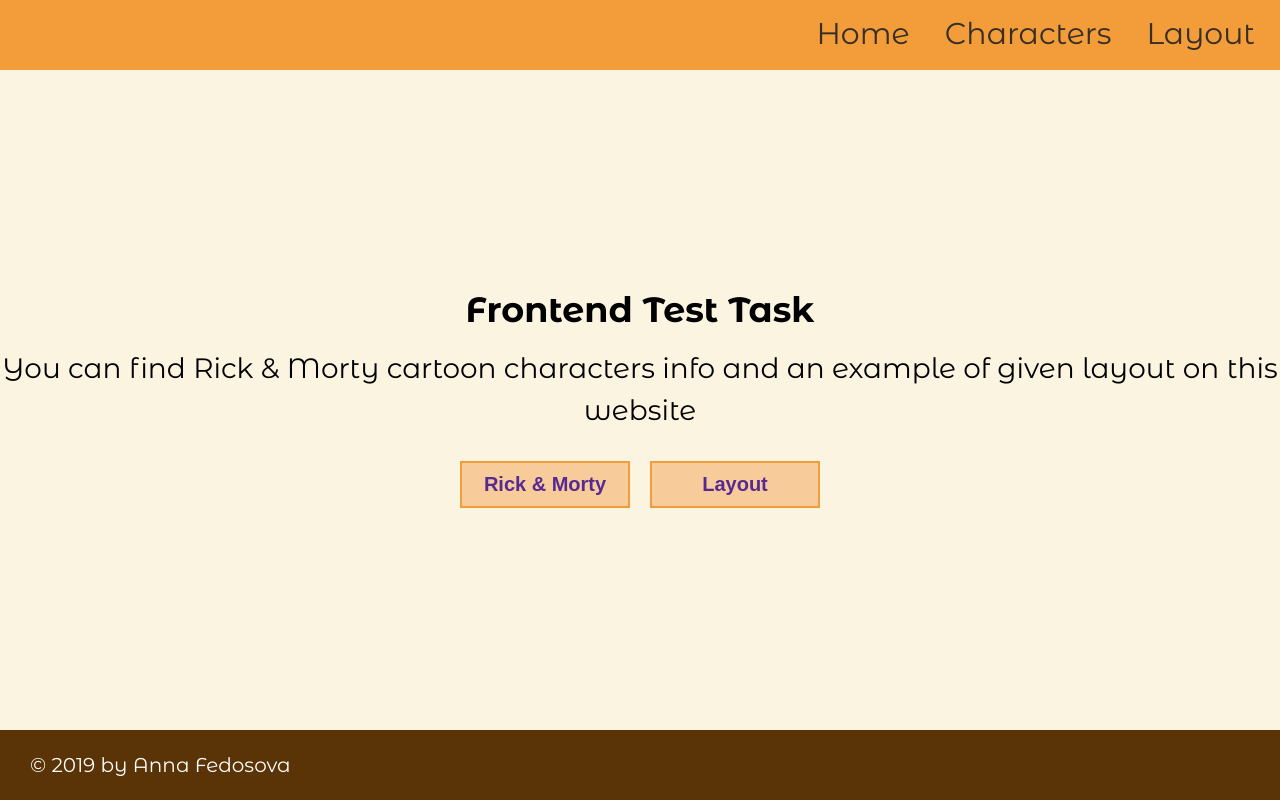
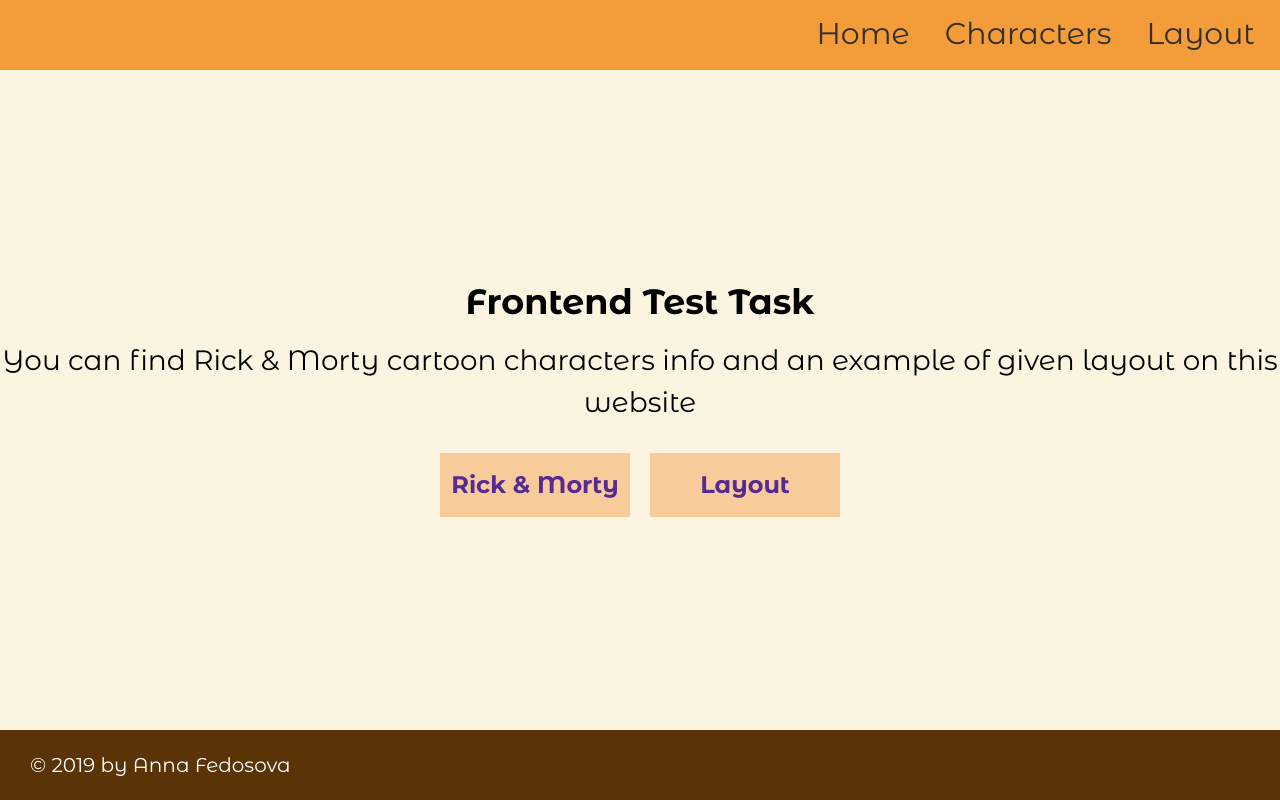
Before and after one commit to net-ka/rick-morty, a React (Create React App) app in the folder rick-morty-app/: page / in a window 1280 px wide. Built offline with nearby package versions, Linux system fonts and the light colour scheme.

Commit message:
refactor: correct styles, props transfer, character list clicks

```diff
--- a/rick-morty-app/src/components/characters/characters.js
+++ b/rick-morty-app/src/components/characters/characters.js
@@ -17,8 +17,8 @@ class CharactersComp extends Component {
         .catch(error => error);
     }
 
-    forFetch(data) {
-        fetch(data)
+    forFetch(url) {
+        fetch(url)
         .then(response => response.json())
         .then(data => this.updateData(data))
         .catch(error => error);
@@ -28,12 +28,12 @@ class CharactersComp extends Component {
         this.setState({ data });
     }
 
-    changePage(data) {
-        this.forFetch(data);
+    changePage(url) {
+        this.forFetch(url);
 
         let page = document.querySelector('.current');
 
-        let pagePart = data.split(path).join('');
+        let pagePart = url.split(path).join('');
         let devider = pagePart.indexOf('&');
 
         if (devider === -1) {
@@ -45,14 +45,18 @@ class CharactersComp extends Component {
     }
 
     findCharacter(value) {
-        const data = `${path}&name=${value}`;
+        const url = `${path}&name=${value}`;
 
         let page = document.querySelector('.current');
         if (page) {
             page.innerHTML = '1';
         }
 
-        this.forFetch(data);
+        this.forFetch(url);
+    }
+
+    openName(currentTarget) {
+        currentTarget.lastChild.firstChild.click();
     }
 
     render() {
@@ -68,11 +72,12 @@ class CharactersComp extends Component {
             <section className='characters-wrapper'>
                 <h1 className='characters-title'>Rick & Morty characters list</h1>
                 <input className="search-line" type="text" placeholder="Search" onChange={e => this.findCharacter(e.target.value)}></input>
+
                 { results && <table>
                     <tbody>
                         {results.map(({ id, name, image }) => {
                             return (
-                            <tr key={id} className='hero-row'>
+                            <tr key={id} className='hero-row' onClick={(e) => this.openName(e.currentTarget)}>
                                 <td className='hero-photo-data'><img className='hero-photo' src={image} alt={name} /></td>
                                 <td className='hero-name-data'><Link to={`/characters/${id}`}>{name}</Link></td>
                             </tr>
@@ -80,6 +85,7 @@ class CharactersComp extends Component {
                         })}
                     </tbody>
                 </table>}
+
                 <div className="pages-wrapper">
                     { prev && <button className="prev" onClick={() => this.changePage(prev)}>&lt;</button>}
                     { !prev && <button className="prev hidden">&lt;</button>}
--- a/rick-morty-app/src/components/characters/characters.scss
+++ b/rick-morty-app/src/components/characters/characters.scss
@@ -37,6 +37,7 @@
 
             &:hover {
                 background-color: darken($body-background, 7%);
+                cursor: pointer;
             }
 
             .hero-photo-data {
@@ -61,6 +62,8 @@
 
                 a {
                     color: $link-color;
+                    text-decoration: none;
+                    font-weight: 600;
                 }
             }
         }
--- a/rick-morty-app/src/components/hero/heroComp.js
+++ b/rick-morty-app/src/components/hero/heroComp.js
@@ -6,11 +6,12 @@ const path = 'https://rickandmortyapi.com/api/character';
 class HeroComp extends Component {
 
     state = {
-        hero: {}
+        hero: {},
+        id: this.props.id
     }
 
     componentDidMount() {
-        const id = this.props.match.params.id || '';
+        const { id } = this.state;
 
         fetch(`${path}/${id}`)
         .then(response => response.json())
--- a/rick-morty-app/src/components/home-main-info/home-main-info.js
+++ b/rick-morty-app/src/components/home-main-info/home-main-info.js
@@ -1,5 +1,5 @@
 import React from 'react';
-import { NavLink } from 'react-router-dom';
+import { Link } from 'react-router-dom';
 
 import './home-main-info.scss'
 
@@ -8,8 +8,8 @@ const HomeMainInfo = () => (
         <h1 className='title'>Frontend Test Task</h1>
         <p>You can find Rick & Morty cartoon characters info and an example of given layout on this website</p>
         <div>
-            <button><NavLink to='/characters'>Rick & Morty</NavLink></button>
-            <button><NavLink to='/layout'>Layout</NavLink></button>
+            <Link to='/characters'>Rick & Morty</Link>
+            <Link to='/layout'>Layout</Link>
         </div>
     </section>
 );
--- a/rick-morty-app/src/components/home-main-info/home-main-info.scss
+++ b/rick-morty-app/src/components/home-main-info/home-main-info.scss
@@ -20,19 +20,26 @@
         line-height: 1.5em;
     }
 
-    button {
-        width: 170px;
-        font-size: 20px;
+    a {
+        @include link-font;
+        display: inline-block;
+        width: 190px;
+        font-size: 24px;
         background: lighten($base-background-1, 20%);
-        padding: 10px 0;
-        border: 2px solid $base-background-1;
+        padding: 20px 0;
+        border: none;
+        text-align: center;
 
         &:first-child {
             margin-right: 20px;
         }
 
-        a {
-            @include link-font;
+        &:hover {
+            background: lighten($base-background-1, 10%);
         }
+
+        // a {
+        //     @include link-font;
+        // }
     }
 }
--- a/rick-morty-app/src/index.js
+++ b/rick-morty-app/src/index.js
@@ -1,24 +1,21 @@
 import React from 'react';
 import ReactDOM from 'react-dom';
 import { BrowserRouter as Router, Route, Switch } from 'react-router-dom';
-// import './index.css';
 import App from './App';
 import * as serviceWorker from './serviceWorker';
 
 import Characters from './pages/characters';
-// import Hero from './pages/hero';
+import Hero from './pages/hero';
 import Home from './pages/index';
 import Layout from './pages/layout';
 import Error from './pages/error';
-import HeroComp from './components/hero/heroComp';
 
 ReactDOM.render((
     <Router>
         <App>
             <Switch>
                 <Route exact path='/' component={Home} />
-                {/* <Route path='/characters/:id' component={Hero} />  */}
-                <Route path='/characters/:id' component={HeroComp} />
+                <Route path='/characters/:id' component={Hero} />
                 <Route exact path='/characters' component={Characters} />
                 <Route path='/layout' component={Layout} />
                 <Route path='*' component={Error} />
--- a/rick-morty-app/src/pages/hero.js
+++ b/rick-morty-app/src/pages/hero.js
@@ -1,8 +1,14 @@
-import React from 'react';
+import React, { Component } from 'react';
 import HeroComp from '../components/hero/heroComp';
 
-const Hero = () => (
-    <HeroComp />
-);
+class Hero extends Component {
+    state = {
+        id: this.props.match.params.id
+    }
+
+    render() {
+        return (<HeroComp id={this.state.id} />);
+    }
+}
 
 export default Hero
--- a/rick-morty-app/src/styles/variables.scss
+++ b/rick-morty-app/src/styles/variables.scss
@@ -1,4 +1,4 @@
-@import url('https://fonts.googleapis.com/css?family=Montserrat+Alternates:400,400i,700,900&display=swap');
+@import url('https://fonts.googleapis.com/css?family=Montserrat+Alternates:400,400i,500,600,700,900&display=swap');
 
 @font-face {
     font-family: 'Arial-MT';
```
Also changed, not shown: rick-morty-app/src/index.css (deleted, +0 -13 lines), 1 other file (tests, documents, lock files or other folders).
